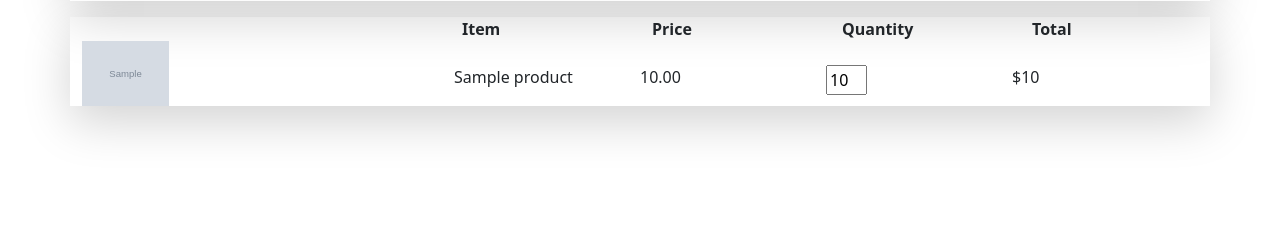
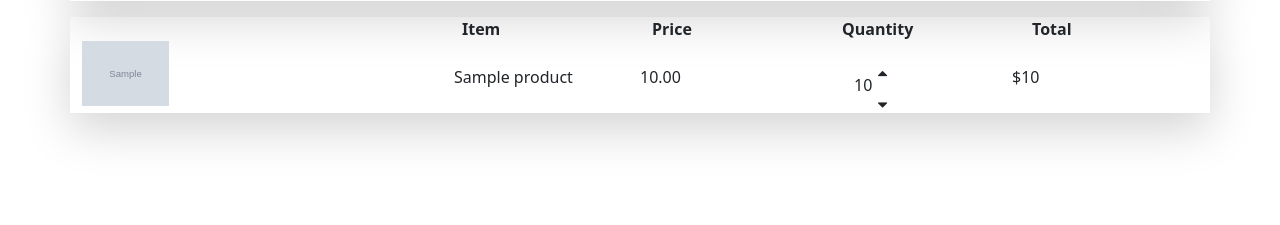
Before and after one commit to Qhareh/ecommerce, a Django app: template store/templates/store/cart.html in a window 1280 px wide. Shown: the part 295-520 px from the top of the page. Run offline with Django 4.2, Linux system fonts and the light colour scheme; data comes from the database, SQL or seed files in the repository; both versions use the stored data as it was after the commit; tables that the repository leaves empty hold one stand-in row (values such as "Sample post"); the template is opened without the code that fills it: values that come from a table or form of the project are taken from there, most other values are stand-ins (such as "Sample title", 1, 10 or a date in 2020); grey boxes marked "Sample" are stand-in pictures.

Commit message:
cart update

```diff
--- a/store/templates/store/cart.html
+++ b/store/templates/store/cart.html
@@ -31,7 +31,7 @@
     <div class="col-lg-2"><strong>Total</strong></div>
 
     {% for item in items %}
-    <div class="row">
+    <div class="row d-flex">
         <div class="col-lg-4"><img src="{{item.product.imageURL}}" class="img-fluid w-25"></div>
         <div class="col-lg-2 mt-4">
             <p>{{item.product.name}}</p>
@@ -40,7 +40,22 @@
             <p>{{item.product.price|floatformat:2}}</p>
         </div>
         <div class="col-lg-2 mt-4">
-            <input type="number" name="quantity" value="{{item.quantity}}" id="quantity" class="w-25">
+            <div class="row ms-3">
+                <div class="col-lg-1 mt-2">
+                    <p>{{item.quantity}}</p>
+                </div>
+                <div class="col-lg-1  m-0">
+                    <p class="m-0 pt-0 update-cart" data-product="{{item.product.id}}" data-action="add"><i class="fa fa-sort-asc" aria-hidden="true" ></i></p>
+                    <p class="m-0 pt-0 update-cart" data-product="{{item.product.id}}" data-action="remove"><i class="fa fa-sort-desc " aria-hidden="true"></i></p>
+                </div>
+            </div>
+
+
+
+            <!-- <img class="img-fluid" src="{% static  'images/arrow-up.png' %}">
+            <img class="img-fluid" src="{% static  'images/arrow-down.png' %}"> -->
+            <!-- <input type="number" name="quantity" value="{{item.quantity}}" id="quantity" class="w-25 update-cart" -->
+            <!-- data-product="{{item.product.id}}" data-action="add"> -->
         </div>
         <div class="col-lg-2 mt-4">
             <p>${{item.get_total}}</p>
```
Also changed, not shown: db.sqlite3, static/images/arrow-down.png (added), static/images/arrow-up.png (added).
